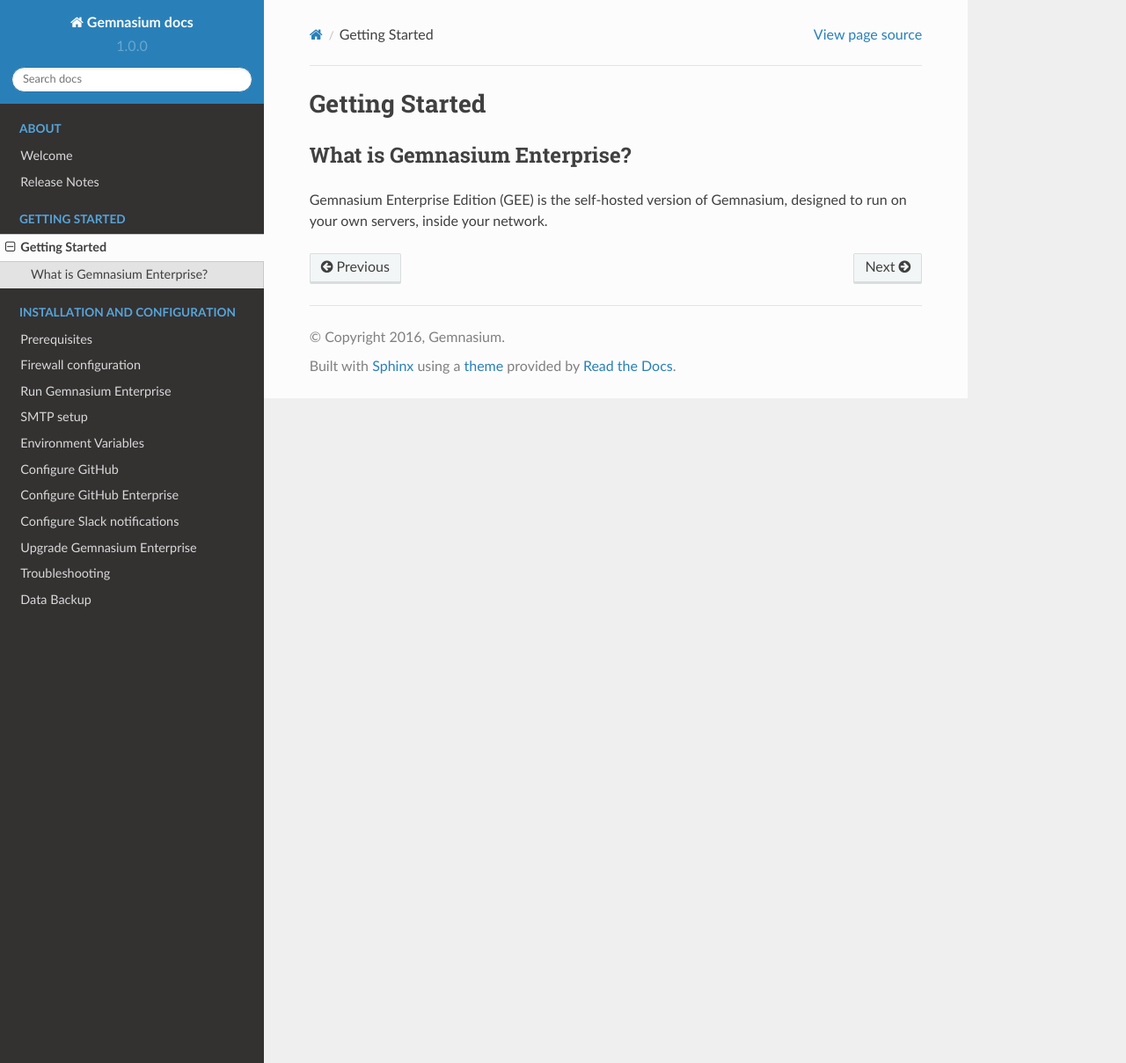
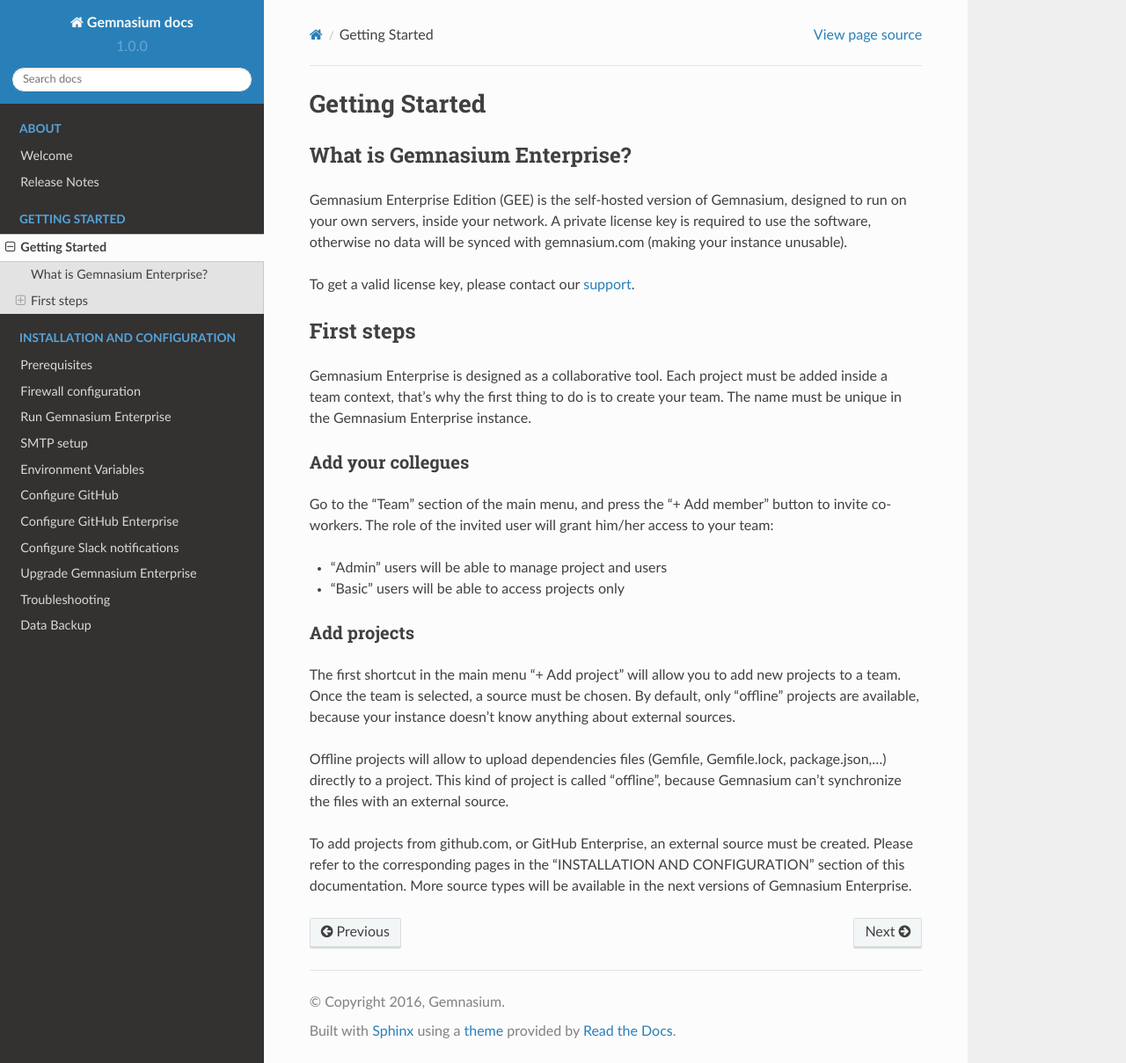
Before and after one commit to jipiboily/docs-1, a Sphinx documentation site: the page built from docs/getting_started/index.rst, in a window 1280 px wide and 1209 px high. Shown: the whole window at 88% size. Built offline with Sphinx 7.4.7 and the Read the Docs theme 2.0.0, drawn with Linux system fonts in a browser that asks for light colours.

```diff
--- a/docs/getting_started/index.rst
+++ b/docs/getting_started/index.rst
@@ -5,3 +5,33 @@
 -----------------------------
 
 Gemnasium Enterprise Edition (GEE) is the self-hosted version of Gemnasium, designed to run on your own servers, inside your network.
+A private license key is required to use the software, otherwise no data will be synced with gemnasium.com (making your instance unusable).
+
+To get a valid license key, please contact our `support <email:support@gemnasium.com>`_.
+
+First steps
+-----------
+
+Gemnasium Enterprise is designed as a collaborative tool.
+Each project must be added inside a team context, that's why the first thing to do is to create your team.
+The name must be unique in the Gemnasium Enterprise instance.
+
+Add your collegues
+^^^^^^^^^^^^^^^^^^
+
+Go to the "Team" section of the main menu, and press the "+ Add member" button to invite co-workers.
+The role of the invited user will grant him/her access to your team:
+
+- "Admin" users will be able to manage project and users
+- "Basic" users will be able to access projects only
+
+Add projects
+^^^^^^^^^^^^
+
+The first shortcut in the main menu "+ Add project" will allow you to add new projects to a team.
+Once the team is selected, a source must be chosen. By default, only "offline" projects are available, because your instance doesn't know anything about external sources.
+
+Offline projects will allow to upload dependencies files (Gemfile, Gemfile.lock, package.json,...) directly to a project. This kind of project is called "offline", because Gemnasium can't synchronize the files with an external source.
+
+To add projects from github.com, or GitHub Enterprise, an external source must be created. Please refer to the corresponding pages in the "INSTALLATION AND CONFIGURATION" section of this documentation.
+More source types will be available in the next versions of Gemnasium Enterprise.
--- a/docs/installation/docker_image.rst
+++ b/docs/installation/docker_image.rst
@@ -32,7 +32,7 @@
 License key
 -----------
 
-As you will see, in all the ``docker run`` commands, there is a ``-e LICENSE_KEY=YOUR_OWN_LICENSE_KEY \`. You need to replace `YOUR_OWN_LICENSE_KEY`` with the license we gave you. If you don't have one, please get in touch and we'll get that sorted.
+As you will see, in all the ``docker run`` commands, there is a ``-e LICENSE_KEY=YOUR_OWN_LICENSE_KEY \``. You need to replace ``YOUR_OWN_LICENSE_KEY`` with the license we gave you. If you don't have one, please get in touch and we'll get that sorted.
 
 Configuring SSL
 ---------------
--- a/docs/installation/env.rst
+++ b/docs/installation/env.rst
@@ -12,6 +12,7 @@
 To use the environment file, add the ``--env-file=[file name]`` to your ``docker run`` command line.
 
 With docker-compose, the name should be named ``.env`` in the same directory as your ``docker-compose.yaml`` file, and will be loaded automatically.
+Remember to specify the env variables expected in the file, otherwise docker-compose will simply ignore them.
 
 Variables List
 ^^^^^^^^^^^^^^
@@ -19,6 +20,10 @@
 +---------------------------+----------------------------------+------------------------------------+------------------+
 | Env variables             | Usage                            | Required                           | Default          |
 +===========================+==================================+====================================+==================+
+| Main                                                                                                                 |
++---------------------------+----------------------------------+------------------------------------+------------------+
+| ``LICENSE_KEY``           | Your GEE private license key     | required                           |                  |
++---------------------------+----------------------------------+------------------------------------+------------------+
 | Logging                                                                                                              |
 +---------------------------+----------------------------------+------------------------------------+------------------+
 | ``GRAYLOG_SERVICE_HOST``  | Graylog input hostname/ip        | optional                           |                  |
--- a/docs/welcome.rst
+++ b/docs/welcome.rst
@@ -10,7 +10,7 @@
 Release Notes
 =============
 
-1.0.0-beta1 - 2016-10-17
+1.0.0-beta1 - 2016-10-21
 ------------------------
 
 * First private beta
```
Also changed, not shown: other parts of docs/installation/docker_image.rst (+2 -2 lines), docs/installation/github-com.rst (+4 -13 lines), docs/installation/github-enterprise.rst (+5 -12 lines).
